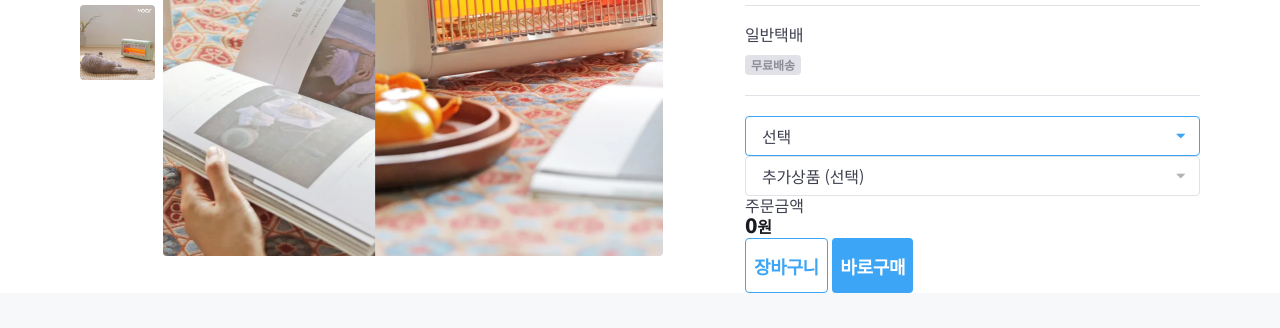
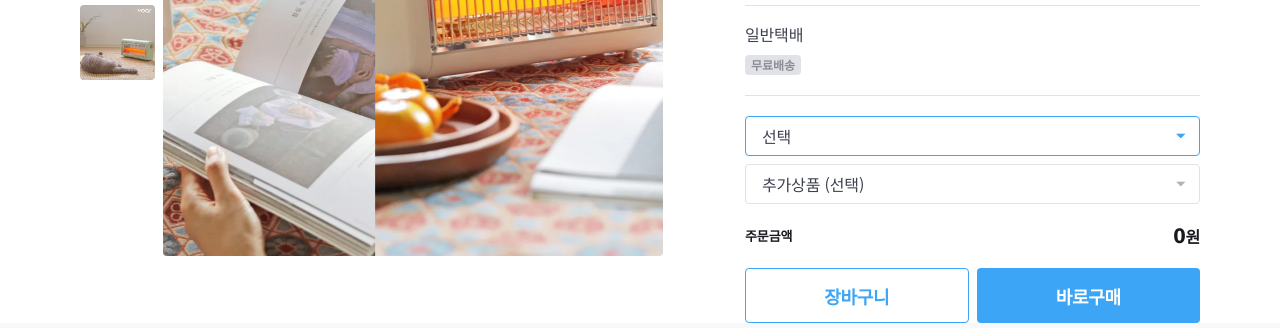
Before and after one commit to hyesom2/tomorrow-house, a website: page index.html in a window 1280 px wide. Shown: the part 462-790 px from the top of the page. Drawn offline with nearby package versions, Linux system fonts and the light colour scheme; files that its build step writes are made by us from their sources; files whose address does not match are found by name.

Commit message:
💄 Style order-form of product-info component

```diff
--- /dev/null
+++ b/styles/components/_order-form.scss
@@ -0,0 +1,36 @@
+.order-form {
+  .order-inputs {
+    margin-bottom: 20px;
+
+    .select-group {
+      margin-bottom: 8px;
+
+      &:last-child {
+        margin-bottom: 0;
+      }
+    }
+  }
+
+  .order-result {
+    @include flexbox(between);
+    margin-bottom: 20px;
+
+    dt {
+      @include text-style(13, $dark);
+      font-weight: 700;
+    }
+  }
+
+  .button-group {
+    @include flexbox(start);
+
+    button {
+      width: 50%;
+      margin-right: 8px;
+
+      &:last-child {
+        margin-right: 0;
+      }
+    }
+  }
+}
--- a/styles/main.scss
+++ b/styles/main.scss
@@ -33,6 +33,7 @@
 @import './components/breadcrumb';
 @import './components/product-carousel';
 @import './components/product-info';
+@import './components/order-form';
 
 @import './layouts/grids';
 @import './layouts/gnb';
```
